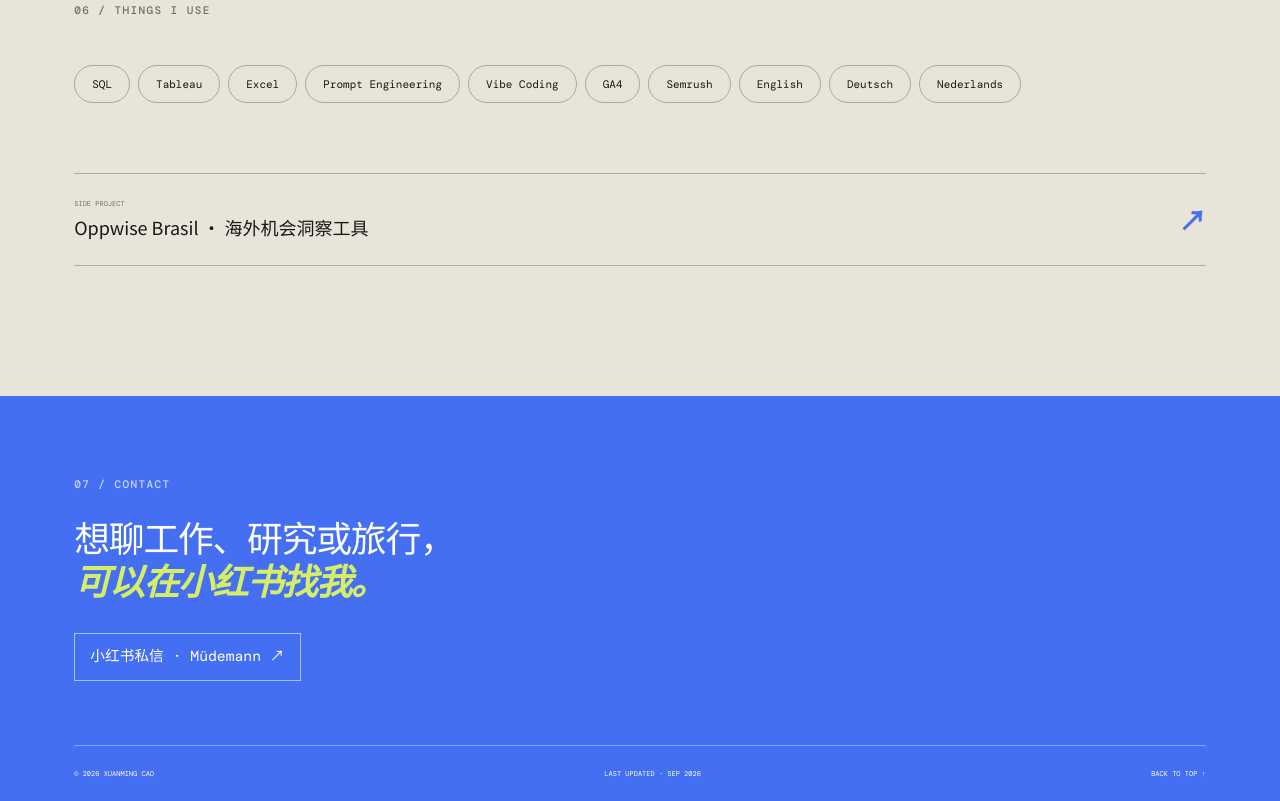
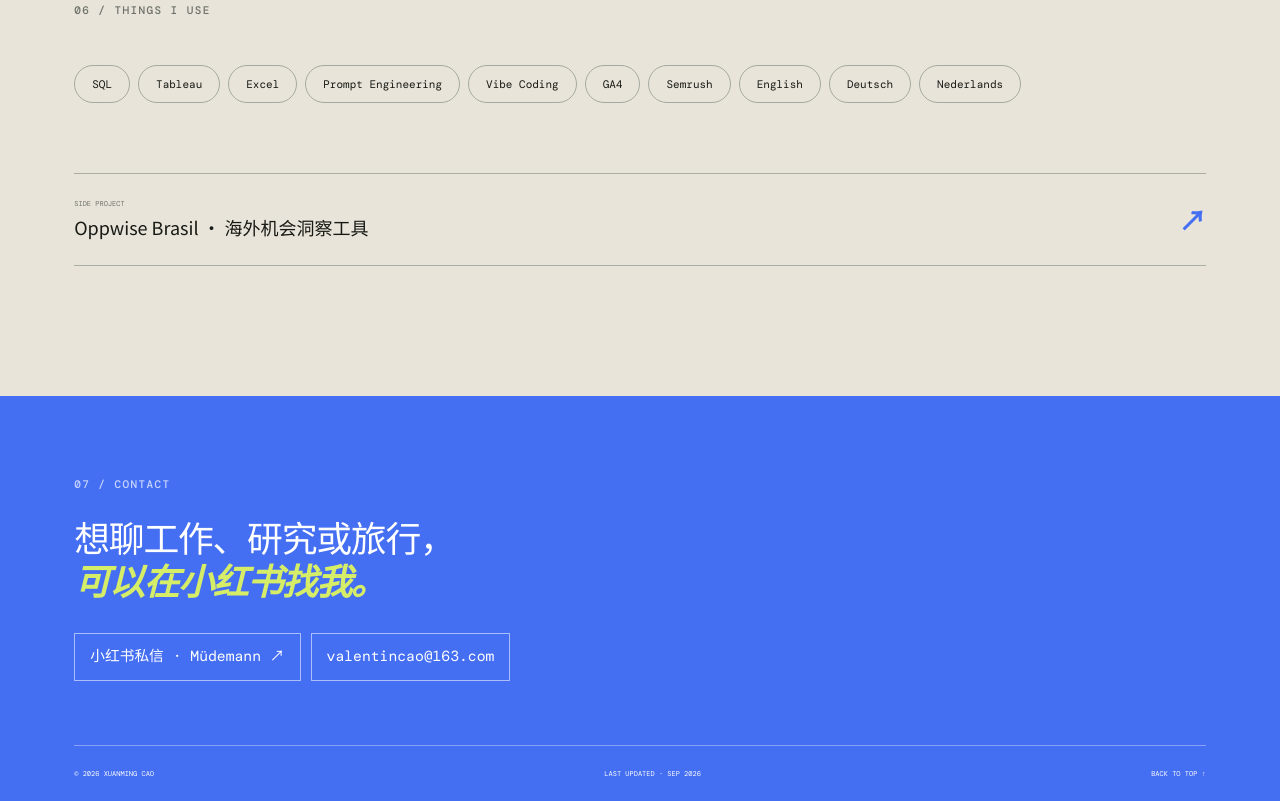
Before and after one commit to 1838259738-code/Jonas-Cao-personal-website, a plain HTML site: page index.html in a window 1280 px wide. Shown: the part 9151-9952 px from the top of the page. Drawn offline with nearby package versions, Linux system fonts and the light colour scheme; a web font is replaced by a local one.

Commit message:
Add email to portfolio contact section

```diff
--- a/index.html
+++ b/index.html
@@ -230,7 +230,10 @@
       <section class="contact section" id="contact">
         <p class="section-index reveal">07 / CONTACT</p>
         <h2 class="reveal" data-i18n="contactTitle">想聊工作、研究或旅行，<br /><em>可以在小红书找我。</em></h2>
-        <a class="contact-link reveal" href="#xiaohongshu-contact"><span data-i18n="contactChannel">小红书私信 · Müdemann</span> <span aria-hidden="true">↗</span></a>
+        <div class="contact-links reveal">
+          <a class="contact-link" href="#xiaohongshu-contact"><span data-i18n="contactChannel">小红书私信 · Müdemann</span> <span aria-hidden="true">↗</span></a>
+          <a class="contact-link" href="mailto:valentincao@163.com">valentincao@163.com</a>
+        </div>
         <footer><span>© 2026 XUANMING CAO</span><span>LAST UPDATED · SEP 2026</span><a href="#top">BACK TO TOP ↑</a></footer>
       </section>
     </main>
--- a/styles.css
+++ b/styles.css
@@ -425,6 +425,7 @@ body.lightbox-open { overflow: hidden; }
 .contact .section-index { color: #c9d5ff; }
 .contact h2 { max-width: min(100%, 36ch); margin: 24px 0 28px; font-size: var(--feature-heading-size); font-weight: 500; line-height: 1.2; letter-spacing: -.035em; text-wrap: balance; }
 .contact h2 em { color: var(--lime); }
+.contact-links { display: flex; flex-wrap: wrap; gap: 10px; }
 .contact-link { align-self: flex-start; max-width: 100%; padding: 12px 15px; border: 1px solid rgba(255,255,255,.55); color: white; font: 400 clamp(.875rem, 1.15vw, 1rem)/1.45 "DM Mono", monospace; transition: color .2s, background .2s, border-color .2s; }
 .contact-link [aria-hidden] { display: inline-block; transition: transform .2s; }
 .contact-link:hover { color: var(--ink); border-color: var(--lime); background: var(--lime); }
```
